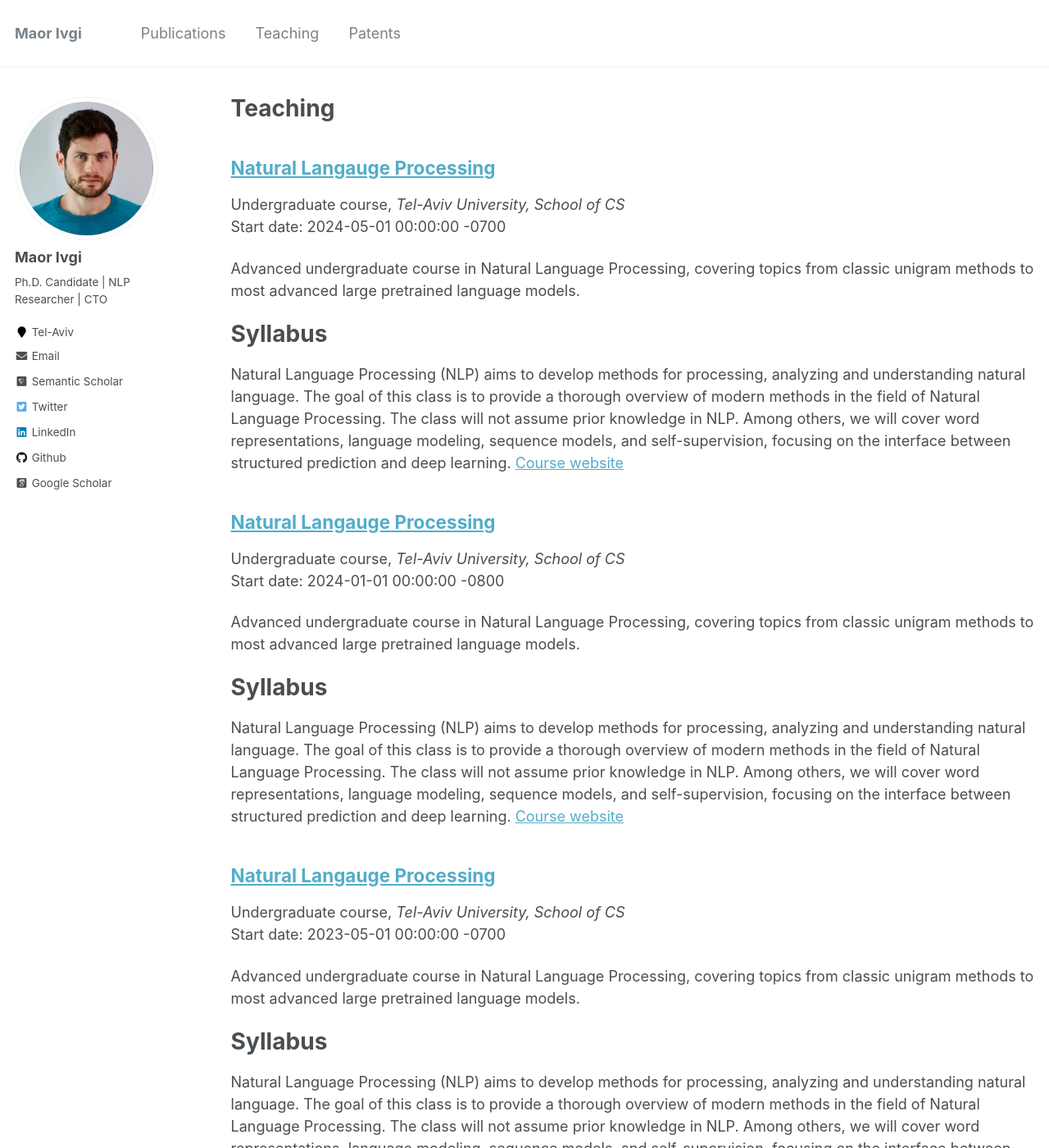
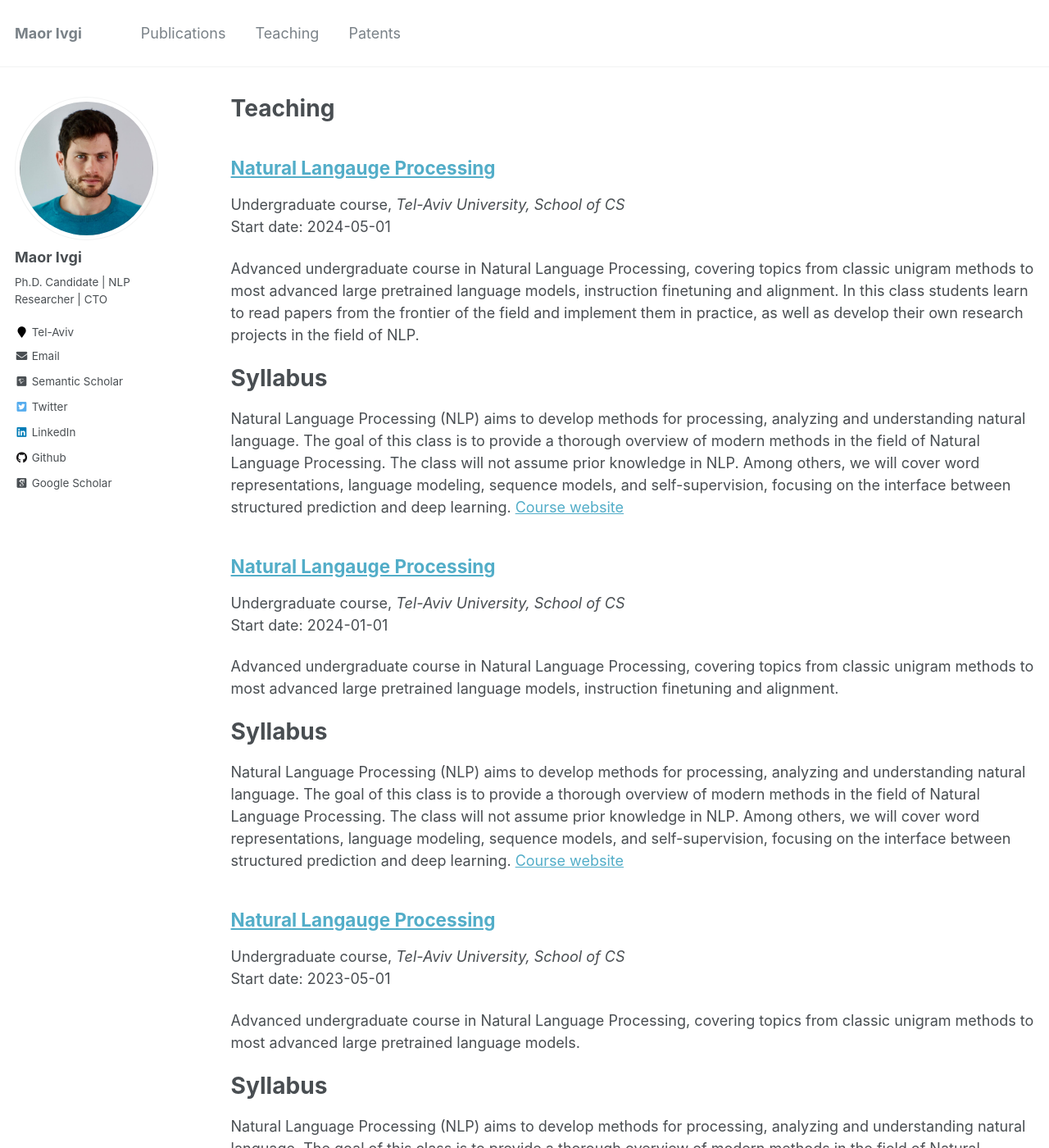
Before and after one commit to Mivg/mivg.github.io, a Jekyll site: the page built from _pages/teaching.html, in a window 1280 px wide and 1400 px high. Shown: the whole window at 82% size. Built offline with Jekyll 4.4.1, drawn with Linux system fonts in a browser that asks for light colours; some web fonts are replaced.

Commit message:
fixed date format

```diff
--- a/_includes/archive-single.html
+++ b/_includes/archive-single.html
@@ -39,7 +39,7 @@
     {% endif %}
 
         {% if post.collection == 'teaching' %}
-          <p> {{ post.type }}, <i>{{ post.venue }}</i> <br>Start date: {{ post.date }}</p>
+          <p> {{ post.type }}, <i>{{ post.venue }}</i> <br>Start date: {{ post.date | date: "%Y-%m-%d" }}</p>
         {% elsif post.collection == 'publications' %}
           <p>{{ post.authors }}. Published in <i>{{ post.venue }}</i></p>
         {% elsif post.collection == 'patents' %}
--- a/_teaching/2023-fall-teaching-nlp.md
+++ b/_teaching/2023-fall-teaching-nlp.md
@@ -7,6 +7,6 @@ venue: "Tel-Aviv University, School of CS"
 date: 2024-01-01
 location: "Tel-Aviv, Israel"
 ---
-Advanced undergraduate course in Natural Language Processing, covering topics from classic unigram methods to most advanced large pretrained language models.
+Advanced undergraduate course in Natural Language Processing, covering topics from classic unigram methods to most advanced large pretrained language models, instruction finetuning and alignment.
 # Syllabus
 Natural Language Processing (NLP) aims to develop methods for processing, analyzing and understanding natural language. The goal of this class is to provide a thorough overview of modern methods in the field of Natural Language Processing. The class will not assume prior knowledge in NLP. Among others, we will cover word representations, language modeling, sequence models, and self-supervision, focusing on the interface between structured prediction and deep learning. [Course website](https://www.ims.tau.ac.il/Tal/Syllabus/Syllabus_L.aspx?course=0368307702&year=2023){:target="_blank" rel="noopener noreferrer"}
--- a/_teaching/2023-spring-teaching-nlp.md
+++ b/_teaching/2023-spring-teaching-nlp.md
@@ -7,6 +7,6 @@ venue: "Tel-Aviv University, School of CS"
 date: 2024-05-01
 location: "Tel-Aviv, Israel"
 ---
-Advanced undergraduate course in Natural Language Processing, covering topics from classic unigram methods to most advanced large pretrained language models.
+Advanced undergraduate course in Natural Language Processing, covering topics from classic unigram methods to most advanced large pretrained language models, instruction finetuning and alignment. In this class students learn to read papers from the frontier of the field and implement them in practice, as well as develop their own research projects in the field of NLP.
 # Syllabus
 Natural Language Processing (NLP) aims to develop methods for processing, analyzing and understanding natural language. The goal of this class is to provide a thorough overview of modern methods in the field of Natural Language Processing. The class will not assume prior knowledge in NLP. Among others, we will cover word representations, language modeling, sequence models, and self-supervision, focusing on the interface between structured prediction and deep learning. [Course website](https://www.ims.tau.ac.il/Tal/Syllabus/Syllabus_L.aspx?course=0368307701&year=2023){:target="_blank" rel="noopener noreferrer"}
```
